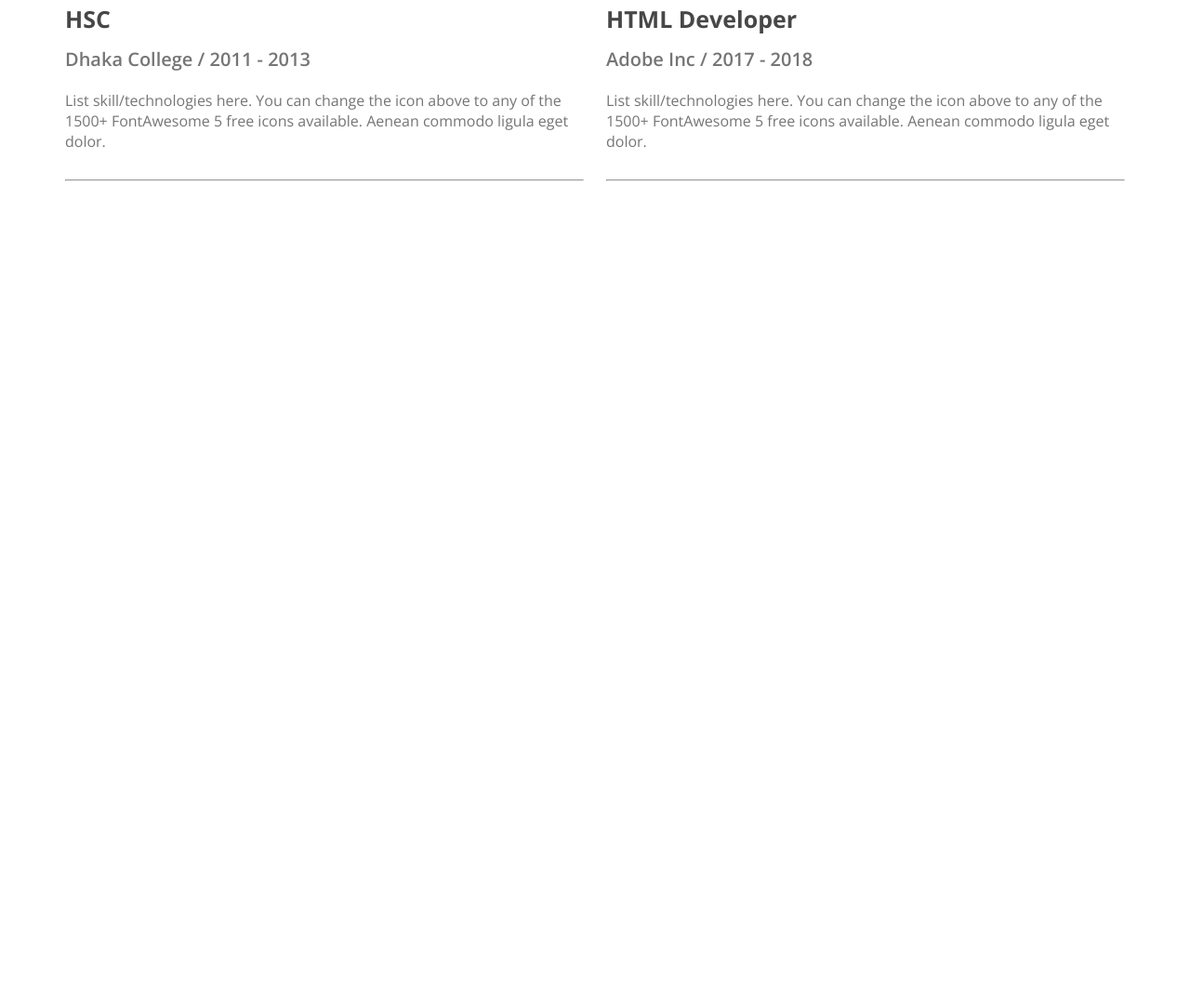
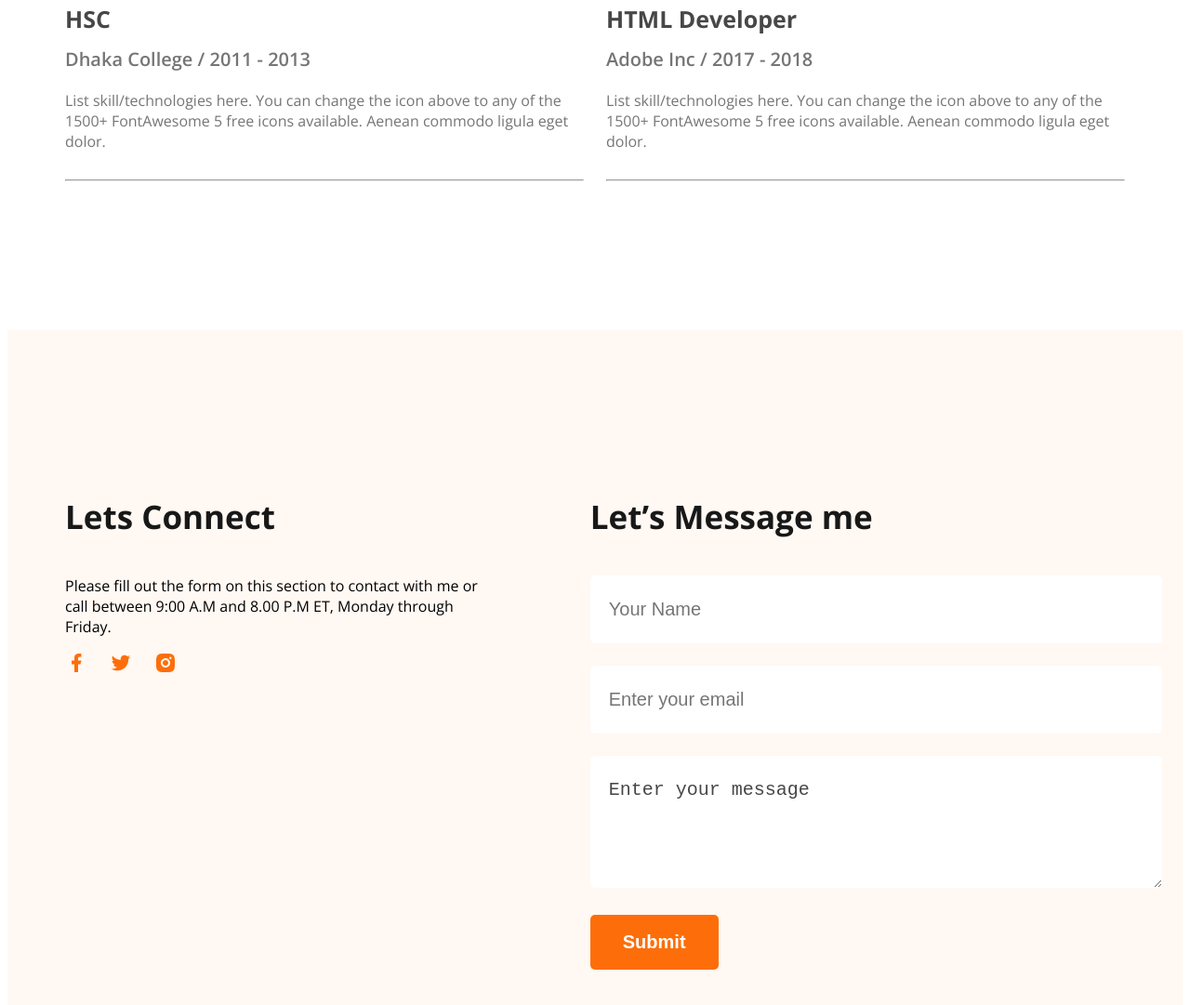
Before and after one commit to shemul345/web-dev-portfolio, a plain HTML site: page index.html in a window 1280 px wide. Shown: the part 3095-4176 px from the top of the page at 93% size. Before the commit the page ends 3450 px from the top, so only its background shows below. Drawn offline with nearby package versions, Linux system fonts and the light colour scheme.

Commit message:
added footer section

```diff
--- a/index.html
+++ b/index.html
@@ -172,7 +172,28 @@
     </section>
     <!-- ===== resume section end ===== -->
   </main>
-  <footer></footer>
+  <footer class="footer">
+    <div class="footer_container">
+      <div class="footer_column">
+        <h4 class="section_title">Lets Connect</h4>
+        <p>Please fill out the form on this section to contact with me or call between 9:00 A.M and 8.00 P.M ET, Monday
+          through
+          Friday.</p>
+        <div class="footer_icon">
+          <a href=""><img src="images/icons/facebook.png" alt=""></a>
+          <a href=""><img src="images/icons/twitter.png" alt=""></a>
+          <a href=""><img src="images/icons/insta.png" alt=""></a>
+        </div>
+      </div>
+      <div class="footer_column">
+        <h4 class="section_title">Let’s Message me</h4>
+        <input type="text" name="" id="" placeholder="Your Name">
+        <input type="email" name="" id="" placeholder="Enter your email">
+        <textarea name="" id="" cols="30" rows="4">Enter your message</textarea>
+        <input class="btn_primary" type="submit" value="Submit">
+      </div>
+    </div>
+  </footer>
 </body>
 
 </html>
--- a/styles/portfolio.css
+++ b/styles/portfolio.css
@@ -201,3 +201,28 @@ color: #757575;
 .resume_column hr{
 margin: 30px 0;
 }
+
+/* ===== footer styles ===== */
+.footer{
+  background-color: #FFF8F3;
+}
+.footer_container{
+  max-width: 1140px;
+  margin: 0 auto;
+  display: flex;
+  gap: 115px;
+  padding: 130px 0;
+}
+.footer_icon a{
+margin-right: 20px;
+}
+input[type="text"], input[type="email"], textarea{
+background-color: #FFFFFF;
+padding: 25px 20px;
+width: 100%;
+font-size: 20px;
+border-radius: 5px;
+border: none;
+margin-bottom: 24px;
+color: #474747;
+}
```
